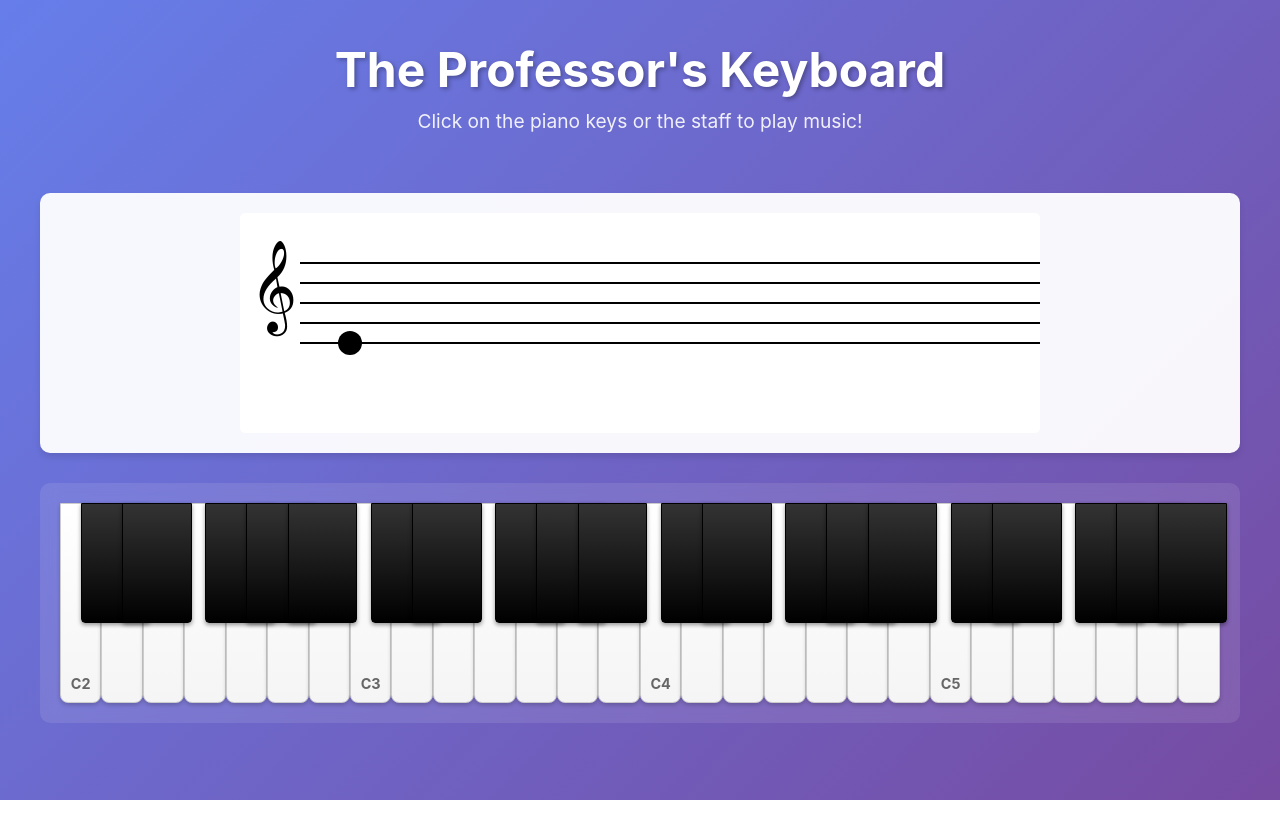
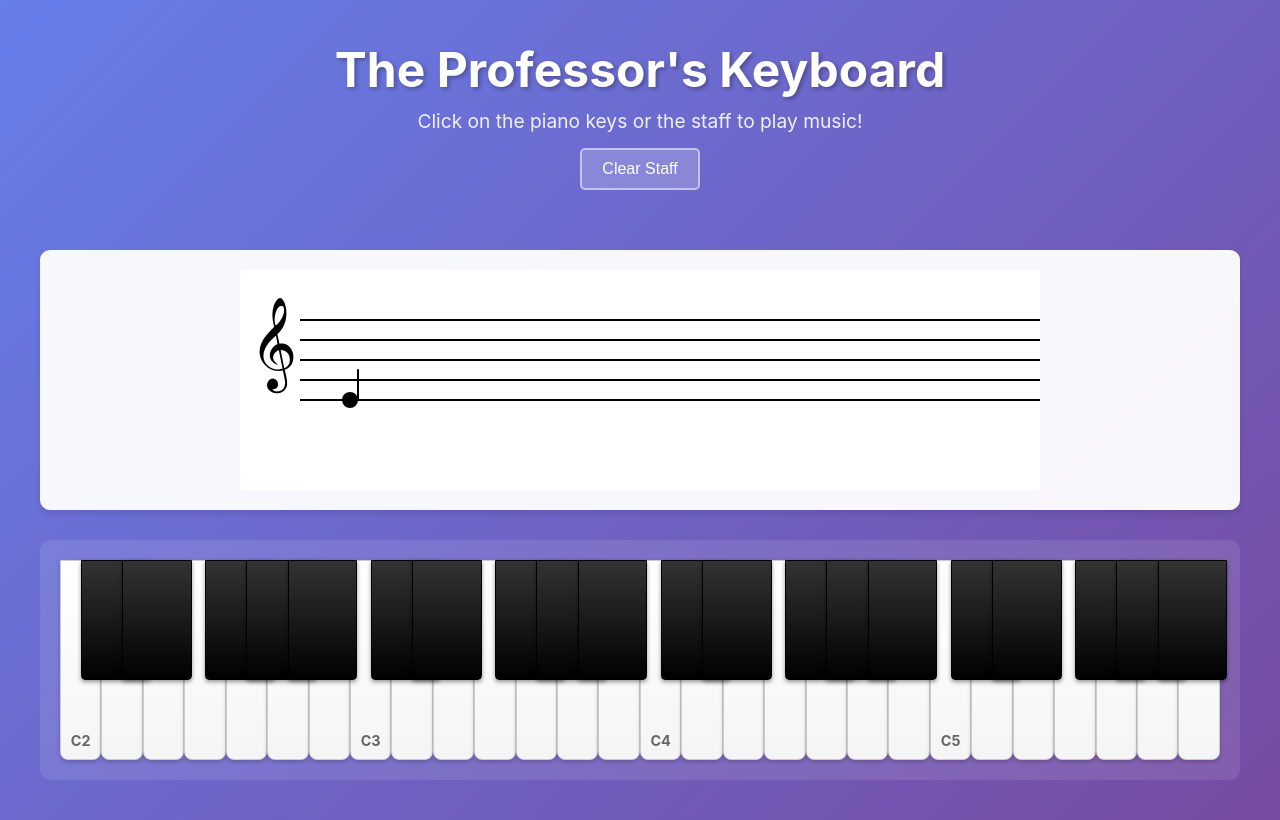
Before and after one commit to KenAdler/professors-keyboard, a React (Vite) app: page / in a window 1280 px wide. Both pictures are taken after a click on the icon 640 px from the left and 323 px from the top of the page. Built offline with nearby package versions, Linux system fonts and the light colour scheme.

Commit message:
Fix staff: Display multiple notes horizontally spaced as quarter notes

```diff
--- a/src/App.css
+++ b/src/App.css
@@ -23,6 +23,25 @@
   opacity: 0.9;
 }
 
+.clear-button {
+  margin-top: 15px;
+  padding: 10px 20px;
+  font-size: 1rem;
+  background: rgba(255, 255, 255, 0.2);
+  color: white;
+  border: 2px solid rgba(255, 255, 255, 0.5);
+  border-radius: 5px;
+  cursor: pointer;
+  transition: all 0.3s ease;
+  backdrop-filter: blur(10px);
+}
+
+.clear-button:hover {
+  background: rgba(255, 255, 255, 0.3);
+  border-color: rgba(255, 255, 255, 0.8);
+  transform: translateY(-2px);
+}
+
 .app-content {
   display: flex;
   flex-direction: column;
--- a/src/App.jsx
+++ b/src/App.jsx
@@ -4,14 +4,14 @@ import Staff from './components/Staff'
 import './App.css'
 
 function App() {
-  const [activeNote, setActiveNote] = useState(null)
+  const [notes, setNotes] = useState([])
 
   const handleKeyPress = (note) => {
-    setActiveNote(note)
+    setNotes(prevNotes => [...prevNotes, note])
   }
 
   const handleStaffClick = (note) => {
-    setActiveNote(note)
+    setNotes(prevNotes => [...prevNotes, note])
   }
 
   return (
@@ -19,10 +19,18 @@ function App() {
       <header className="app-header">
         <h1>The Professor's Keyboard</h1>
         <p>Click on the piano keys or the staff to play music!</p>
+        {notes.length > 0 && (
+          <button
+            onClick={() => setNotes([])}
+            className="clear-button"
+          >
+            Clear Staff
+          </button>
+        )}
       </header>
       <div className="app-content">
-        <Staff activeNote={activeNote} onStaffClick={handleStaffClick} />
-        <PianoKeyboard activeNote={activeNote} onKeyPress={handleKeyPress} />
+        <Staff notes={notes} onStaffClick={handleStaffClick} />
+        <PianoKeyboard activeNote={notes[notes.length - 1]} onKeyPress={handleKeyPress} />
       </div>
     </div>
   )
--- a/src/components/Staff.css
+++ b/src/components/Staff.css
@@ -14,19 +14,22 @@
   border-radius: 5px;
 }
 
+.staff-note-group {
+  animation: noteAppear 0.3s ease;
+}
+
 .staff-note {
-  transition: all 0.2s ease;
-  animation: noteAppear 0.3s ease;
+  transition: all 0.1s ease;
 }
 
 @keyframes noteAppear {
   from {
     opacity: 0;
-    transform: scale(0.5);
+    transform: scale(0.5) translateY(-10px);
   }
   to {
     opacity: 1;
-    transform: scale(1);
+    transform: scale(1) translateY(0);
   }
 }
 
--- a/src/components/Staff.jsx
+++ b/src/components/Staff.jsx
@@ -1,37 +1,18 @@
-import React, { useEffect, useRef } from 'react'
+import React from 'react'
 import { noteToStaffPosition, staffToNote, getAllNotes } from '../utils/notes'
 import { playNote, noteFrequencies } from '../utils/audio'
 import './Staff.css'
 
-const Staff = ({ activeNote, onStaffClick }) => {
-  const svgRef = useRef(null)
-  const noteRef = useRef(null)
+const Staff = ({ notes, onStaffClick }) => {
+  const svgRef = React.useRef(null)
 
   const staffHeight = 120
   const staffWidth = 800
   const lineSpacing = 20
   const staffTop = 50
   const clefWidth = 60
-
-  useEffect(() => {
-    if (activeNote) {
-      const position = noteToStaffPosition(activeNote, 'treble')
-      if (noteRef.current && position !== -1) {
-        updateNotePosition(position)
-      }
-    }
-  }, [activeNote])
-
-  const updateNotePosition = (position) => {
-    if (!noteRef.current) return
-
-    const y = staffTop + (14 - position) * (lineSpacing / 2)
-    noteRef.current.setAttribute('cy', y)
-    noteRef.current.style.opacity = '1'
-
-    // Animate note appearance
-    noteRef.current.style.transform = 'scale(1)'
-  }
+  const noteSpacing = 50 // Horizontal spacing between notes
+  const noteStartX = clefWidth + 50 // Starting X position for notes
 
   const handleStaffClick = (event) => {
     if (!svgRef.current) return
@@ -55,7 +36,7 @@ const Staff = ({ activeNote, onStaffClick }) => {
     onStaffClick(note)
   }
 
-  const renderStaffLines = () => {
+  const renderStaffLines = (width) => {
     const lines = []
     for (let i = 0; i < 5; i++) {
       const y = staffTop + i * lineSpacing
@@ -64,7 +45,7 @@ const Staff = ({ activeNote, onStaffClick }) => {
           key={`line-${i}`}
           x1={clefWidth}
           y1={y}
-          x2={staffWidth}
+          x2={width}
           y2={y}
           stroke="#000"
           strokeWidth="2"
@@ -74,9 +55,81 @@ const Staff = ({ activeNote, onStaffClick }) => {
     return lines
   }
 
-  const renderLedgerLines = (y) => {
+
+  const getNoteY = (note) => {
+    if (!note) return staffTop + 2 * lineSpacing
+    const position = noteToStaffPosition(note, 'treble')
+    if (position === -1) return staffTop + 2 * lineSpacing
+    return staffTop + (14 - position) * (lineSpacing / 2)
+  }
+
+  const renderNote = (note, index) => {
+    const x = noteStartX + (index * noteSpacing)
+    const y = getNoteY(note)
+    const isSharp = note.includes('#')
+    const noteRadius = 8
+
+    return (
+      <g key={`note-${index}-${note}`} className="staff-note-group">
+        {/* Ledger lines for this note */}
+        {renderLedgerLinesForNote(y, x)}
+
+        {/* Sharp symbol for sharp notes */}
+        {isSharp && (
+          <text
+            x={x - 20}
+            y={y + 5}
+            fontSize="20"
+            fill="#000"
+            fontFamily="serif"
+            fontWeight="bold"
+          >
+            ♯
+          </text>
+        )}
+
+        {/* Quarter note head (filled circle) */}
+        <circle
+          cx={x}
+          cy={y}
+          r={noteRadius}
+          fill="#000"
+          className="staff-note"
+        />
+
+        {/* Quarter note stem - up for notes below middle line, down for notes above */}
+        {y > staffTop + 2 * lineSpacing ? (
+          // Stem goes up (for notes below middle line)
+          <line
+            x1={x + noteRadius}
+            y1={y}
+            x2={x + noteRadius}
+            y2={y - 30}
+            stroke="#000"
+            strokeWidth="2"
+            strokeLinecap="round"
+          />
+        ) : (
+          // Stem goes down (for notes above middle line)
+          <line
+            x1={x + noteRadius}
+            y1={y}
+            x2={x + noteRadius}
+            y2={y + 30}
+            stroke="#000"
+            strokeWidth="2"
+            strokeLinecap="round"
+          />
+        )}
+      </g>
+    )
+  }
+
+  const renderLedgerLinesForNote = (y, x) => {
     const lines = []
-    // Add ledger lines above staff (for high notes)
+    const ledgerLineWidth = 25
+
+    // Ledger lines above staff (for high notes)
     if (y < staffTop) {
       const ledgerCount = Math.ceil((staffTop - y) / lineSpacing)
       for (let i = 1; i <= ledgerCount; i++) {
@@ -84,10 +137,10 @@ const Staff = ({ activeNote, onStaffClick }) => {
         if (ledgerY < staffTop - 2 * lineSpacing) {
           lines.push(
             <line
-              key={`ledger-above-${i}`}
-              x1={clefWidth + 20}
+              key={`ledger-above-${x}-${i}`}
+              x1={x - ledgerLineWidth / 2}
               y1={ledgerY}
-              x2={clefWidth + 80}
+              x2={x + ledgerLineWidth / 2}
               y2={ledgerY}
               stroke="#000"
               strokeWidth="2"
@@ -96,7 +149,8 @@ const Staff = ({ activeNote, onStaffClick }) => {
         }
       }
     }
-    // Add ledger lines below staff (for low notes)
+
+    // Ledger lines below staff (for low notes)
     if (y > staffTop + 4 * lineSpacing) {
       const ledgerCount = Math.ceil((y - (staffTop + 4 * lineSpacing)) / lineSpacing)
       for (let i = 1; i <= ledgerCount; i++) {
@@ -104,10 +158,10 @@ const Staff = ({ activeNote, onStaffClick }) => {
         if (ledgerY > staffTop + 6 * lineSpacing) {
           lines.push(
             <line
-              key={`ledger-below-${i}`}
-              x1={clefWidth + 20}
+              key={`ledger-below-${x}-${i}`}
+              x1={x - ledgerLineWidth / 2}
               y1={ledgerY}
-              x2={clefWidth + 80}
+              x2={x + ledgerLineWidth / 2}
               y2={ledgerY}
               stroke="#000"
               strokeWidth="2"
@@ -116,27 +170,24 @@ const Staff = ({ activeNote, onStaffClick }) => {
         }
       }
     }
+
     return lines
   }
 
-  const getNoteY = () => {
-    if (!activeNote) return staffTop + 2 * lineSpacing
-    const position = noteToStaffPosition(activeNote, 'treble')
-    if (position === -1) return staffTop + 2 * lineSpacing
-    return staffTop + (14 - position) * (lineSpacing / 2)
-  }
+  // Calculate dynamic width based on number of notes
+  const dynamicWidth = Math.max(staffWidth, noteStartX + (notes.length * noteSpacing) + 50)
 
   return (
     <div className="staff-container">
       <svg
         ref={svgRef}
-        width={staffWidth}
+        width={dynamicWidth}
         height={staffHeight + 100}
         className="staff-svg"
         onClick={handleStaffClick}
       >
-        {/* Staff lines */}
-        {renderStaffLines()}
+        {/* Staff lines - extend to dynamic width */}
+        {renderStaffLines(dynamicWidth)}
 
         {/* Treble clef */}
         <text
@@ -149,33 +200,8 @@ const Staff = ({ activeNote, onStaffClick }) => {
           𝄞
         </text>
 
-        {/* Note */}
-        {activeNote && (
-          <>
-            {renderLedgerLines(getNoteY())}
-            {/* Sharp symbol for sharp notes */}
-            {activeNote.includes('#') && (
-              <text
-                x={clefWidth + 35}
-                y={getNoteY() + 5}
-                fontSize="24"
-                fill="#000"
-                fontFamily="serif"
-                fontWeight="bold"
-              >
-                ♯
-              </text>
-            )}
-            <circle
-              ref={noteRef}
-              cx={clefWidth + 50}
-              cy={getNoteY()}
-              r="12"
-              fill="#000"
-              className="staff-note"
-            />
-          </>
-        )}
+        {/* Render all notes */}
+        {notes.map((note, index) => renderNote(note, index))}
 
         {/* Clickable areas for each staff position */}
         {getAllNotes().slice(0, 15).map((note, index) => {
```
